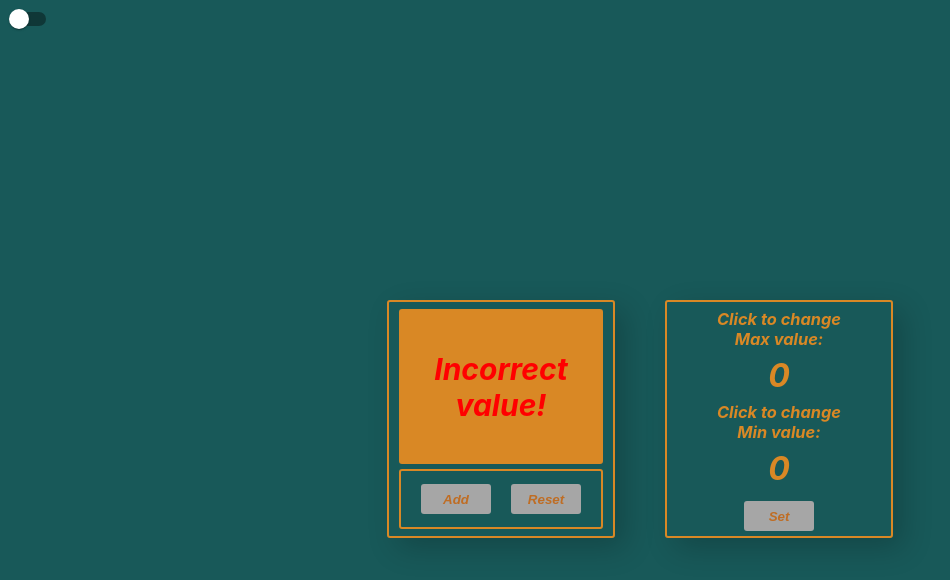
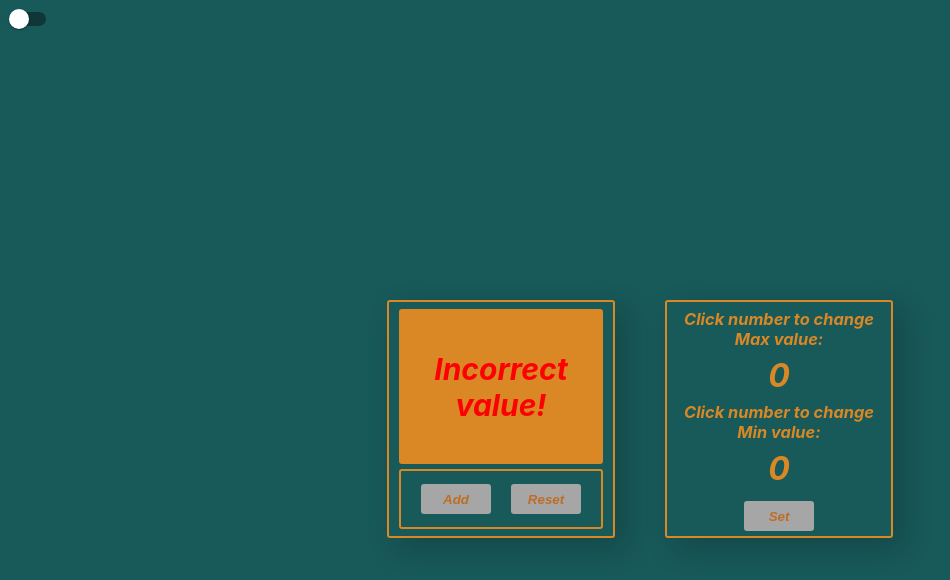
Before and after one commit to Bogdan-Mykhailov/counter1, a React (Create React App) app: page / in a window 1280 px wide. Shown: the top 580 px of the page, without its empty margins (0-950 px from the left). Built offline with nearby package versions, Linux system fonts and the light colour scheme.

Commit message:
fix title

```diff
--- a/src/Components/SetPanel/SetPanel.tsx
+++ b/src/Components/SetPanel/SetPanel.tsx
@@ -38,7 +38,7 @@ export const SetPanel = () => {
       <div>
         <div className={classes.inputInterface}>
 
-          <h3>Click to change <br/> Max value:</h3>
+          <h3>Click number to change <br/> Max value:</h3>
 
           <Input
             className={inputCondition}
@@ -49,7 +49,7 @@ export const SetPanel = () => {
 
         <div className={classes.inputInterface}>
 
-          <h3>Click to change <br/> Min value:</h3>
+          <h3>Click number to change <br/> Min value:</h3>
 
           <Input
             className={inputCondition}
```
